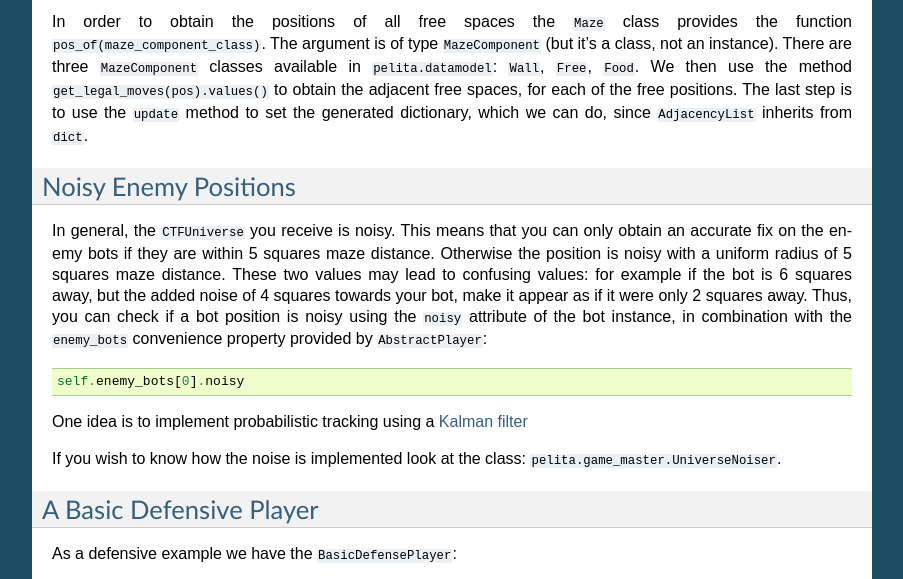
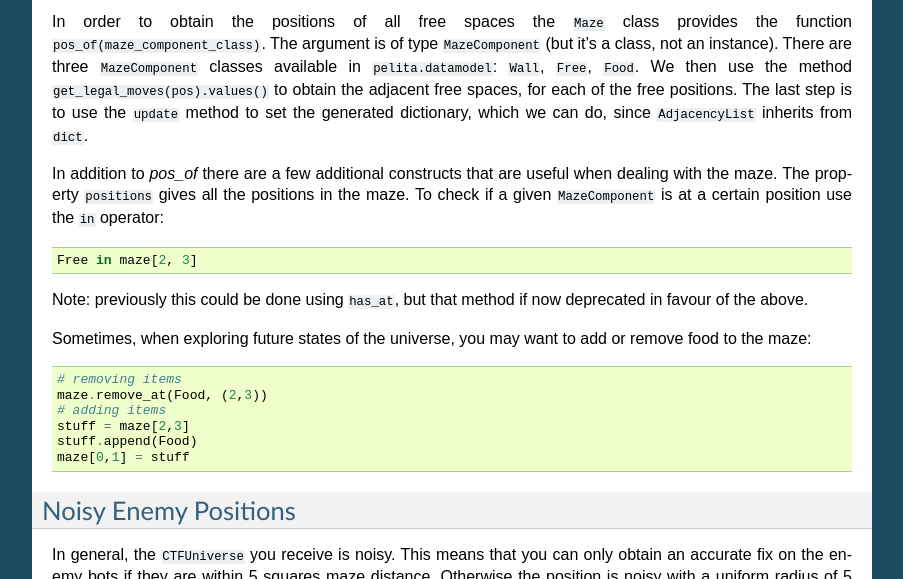
Before and after one commit to ASPP/pelita, a Sphinx documentation site: the page built from doc/source/writing_player.rst, in a window 1280 px wide and 900 px high, scrolled down 8629 px, cut to the strip 95-674 px from the top of the window. Shown: the whole strip, without its empty margins (198-1101 px from the left). Built offline with Sphinx 7.4.7, drawn with Linux system fonts in a browser that asks for light colours; the version number could not be read and is left out.

Commit message:
DOC/ENH: document the Maze API

```diff
--- a/doc/source/writing_player.rst
+++ b/doc/source/writing_player.rst
@@ -429,6 +429,26 @@ adjacent free spaces, for each of the free positions.  The last step is to use
 the ``update`` method to set the generated dictionary, which we can do, since
 ``AdjacencyList`` inherits from ``dict``.
 
+In addition to `pos_of` there are a few additional constructs that are
+useful when dealing with the maze. The property ``positions`` gives all the
+positions in the maze. To check if a given ``MazeComponent`` is at a certain
+position use the ``in`` operator::
+
+    Free in maze[2, 3]
+
+Note: previously this could be done using ``has_at``, but that method if now
+deprecated in favour of the above.
+
+Sometimes, when exploring future states of the universe, you may want to add or
+remove food to the maze::
+
+    # removing items
+    maze.remove_at(Food, (2,3))
+    # adding items
+    stuff = maze[2,3]
+    stuff.append(Food)
+    maze[0,1] = stuff
+
 Noisy Enemy Positions
 =====================
 
```
